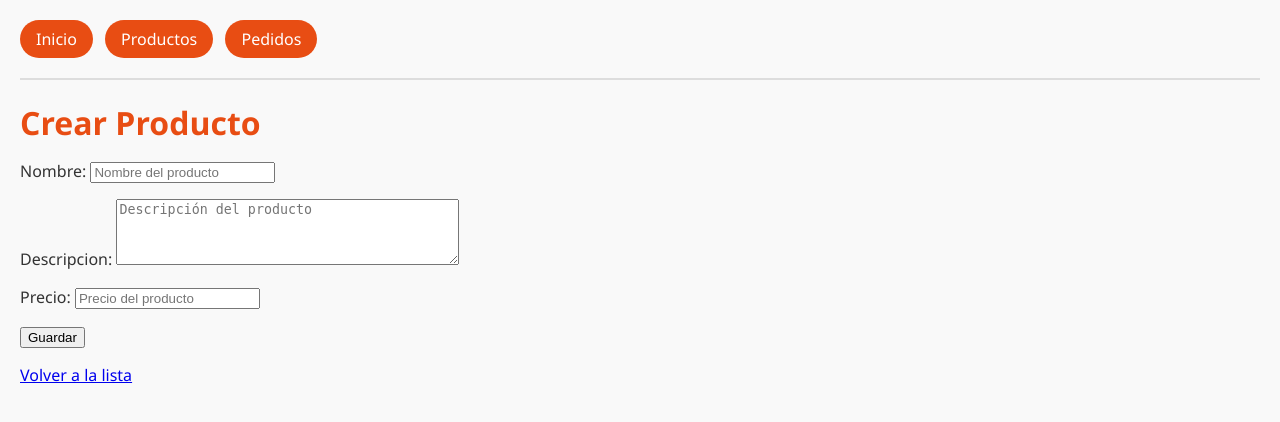
After one commit to DylanDevRamirezz/django.api, a Django app: page /productos/nuevo/ in a window 1280 px wide. The commit adds this page. Shown: the top 422 px of the page. Run offline with Django 5.2, Linux system fonts and the light colour scheme.

Commit message:
Formulario para crear productos, y lista de productos arreglada

```diff
--- a/core/urls.py
+++ b/core/urls.py
@@ -3,5 +3,5 @@ from django.urls import path, include
 
 urlpatterns = [
     path("admin/", admin.site.urls),
-    path('', include("tiendas.urls", namespace="tienda"))
+    path('', include("tienda.urls", namespace="tienda"))
 ]
--- /dev/null
+++ b/tienda/forms.py
@@ -0,0 +1,21 @@
+from django import forms
+from .models import Producto
+
+class ProductoForm(forms.ModelForm):
+    class Meta:
+        model = Producto
+        fields = ['nombre','descripcion', 'precio']
+        widgets = {
+            'nombre': forms.TextInput(attrs={
+                'placeholder': 'Nombre del producto'
+            }),
+            'descripcion': forms.Textarea(attrs={
+                'rows': 4,
+                'placeholder': 'Descripción del producto'
+            }),
+            'precio': forms.NumberInput(attrs={
+                'step': '0.01',
+                'min': 0,
+                'placeholder': 'Precio del producto'
+            })
+        }
--- a/tienda/models.py
+++ b/tienda/models.py
@@ -41,3 +41,40 @@ class Tienda(models.Model):
     nombreComercial = models.CharField(max_length=124, null=False)
     descripcion = models.TextField()
     administrador = models.ForeignKey(Usuario, related_name='admin', on_delete=models.PROTECT)
+
+class Producto(models.Model):
+    nombre = models.CharField(max_length=100)
+    descripcion = models.TextField()
+    precio = models.DecimalField(max_digits=8, decimal_places=2)
+
+    def _str_(self):
+        return self.nombre
+
+
+class Cliente(models.Model):
+    nombre = models.CharField(max_length=120)
+    correo = models.EmailField(unique=True)
+    fecha_registro = models.DateTimeField(auto_now_add=True)
+    activo = models.BooleanField(default=True)
+
+    def _str_(self):
+        return f"{self.nombre} <{self.correo}>"
+
+
+class Pedido(models.Model):
+    ESTADOS = [
+        ("CREADO", "Creado"),
+        ("PAGADO", "Pagado"),
+        ("ENVIADO", "Enviado"),
+        ("CERRADO", "Cerrado"),
+    ]
+
+    cliente = models.ForeignKey(
+        Cliente, on_delete=models.CASCADE, related_name="pedidos"
+    )
+    productos = models.ManyToManyField(Producto, related_name="pedidos")
+    estado = models.CharField(max_length=10, choices=ESTADOS, default="CREADO")
+    fecha = models.DateTimeField(auto_now_add=True)
+
+    def _str_(self):
+        return f"Pedido #{self.pk} - {self.cliente.nombre} ({self.estado})"
--- a/tienda/static/css/main.css
+++ b/tienda/static/css/main.css
@@ -0,0 +1,89 @@
+/* Estilo general del cuerpo */
+body {
+    font-family: 'Segoe UI', sans-serif;
+    margin: 20px;
+    background-color: #f9f9f9;
+    color: #333;
+}
+
+/* Títulos principales */
+h1,
+h2,
+h3 {
+    color: #e84d13;
+    margin-bottom: 15px;
+}
+
+/* Navbar estilo “pill buttons” */
+nav {
+    margin-bottom: 20px;
+}
+
+nav a {
+    display: inline-block;
+    /* Para que se comporten como botones */
+    padding: 8px 16px;
+    margin-right: 8px;
+    background-color: #e84d13;
+    /* Fondo naranja */
+    color: #fff;
+    /* Texto blanco */
+    border-radius: 9999px;
+    /* Super redondeado = pill */
+    text-decoration: none;
+    font-weight: 500;
+    transition: background 0.3s, transform 0.2s;
+}
+
+nav a:hover {
+    background-color: #c63c0f;
+    /* Un naranja más oscuro al pasar */
+    transform: translateY(-2px);
+    /* Pequeño “lift” */
+}
+
+nav a:active {
+    background-color: #a6300c;
+    /* Aún más oscuro al hacer clic */
+    transform: translateY(0);
+    /* Vuelve a su lugar */
+}
+
+/* Línea divisoria */
+hr {
+    border: none;
+    border-top: 2px solid #ddd;
+    margin: 15px 0;
+}
+
+/* Mensajes tipo alert */
+.alert {
+    padding: 12px;
+    border-radius: 6px;
+    margin: 10px 0;
+    font-size: 14px;
+}
+
+.alert-success {
+    background: #e6ffed;
+    border: 1px solid #34c759;
+    color: #1b5e20;
+}
+
+.alert-info {
+    background: #e8f4ff;
+    border: 1px solid #1e90ff;
+    color: #0a3d62;
+}
+
+.alert-warning {
+    background: #fff7e6;
+    border: 1px solid #ffb020;
+    color: #7a4f01;
+}
+
+.alert-error {
+    background: #ffecec;
+    border: 1px solid #ff3b30;
+    color: #721c24;
+}
--- a/tienda/templates/tienda/base.html
+++ b/tienda/templates/tienda/base.html
@@ -7,10 +7,10 @@
         <title>
             {% block title %}Django AI Lab{% endblock  %}
         </title>
-        <link rel="stylesheet" href="{&static 'css/main.css'}">
+        <link rel="stylesheet" href="{% static 'css/main.css' %}">
     </head>
     <body>
-        {% include "tienda/partials/navbar.html" %}
+        {% include "tienda/partials/navBar.html" %}
 
         <main class="container">
             {% block content %}{% endblock  %}
--- /dev/null
+++ b/tienda/templates/tienda/crear_producto.html
@@ -0,0 +1,15 @@
+{% extends "tienda/base.html"%}
+{% block title %} Crear Producto {% endblock %}
+
+{%block content%}
+<h1>Crear Producto</h1>
+<form method="post">
+{% csrf_token %}
+{{form.as_p}}
+<button type"sumbit">Guardar</button>
+</form>
+
+<p>
+    <a href="{% url 'tienda:lista_productos'%}">Volver a la lista</a>
+</p>
+{% endblock %}
--- a/tienda/templates/tienda/detalle_producto.html
+++ b/tienda/templates/tienda/detalle_producto.html
@@ -1,4 +1,4 @@
-{% {% extends "tienda/base.html" %}%}
+{% extends "tienda/base.html" %}
 {%block tittle%} {{producto.nombre}} {%endblock%}
 {%block content%}
 <h1>{{producto.nombre}} </h1>
--- a/tienda/templates/tienda/home.html
+++ b/tienda/templates/tienda/home.html
@@ -1,4 +1,4 @@
-{% {% extends "tienda/base.html" %}%}
+{% extends "tienda/base.html" %}
 
 {%block tittle%} Inicio {%endblock%}
 
--- a/tienda/templates/tienda/lista_pedidos.html
+++ b/tienda/templates/tienda/lista_pedidos.html
@@ -11,11 +11,11 @@
             pedido {{ped.id}}
             -Cliente:{{ped.cliente.nombre}}
             -Estado:{{ped.estado}}
-            -Fecha:{{ped.fecha|date"d/m/y"}}
+            -Fecha:{{ped.fecha|date:"d/m/Y"}}
             -Productos: {{ped.productos.count}}
         </a>
     </li>
-    {%empty%%}
+    {%empty%}
     <li>No hay Pedidos Registrados</li>
     {% endfor %}
 </ul>
--- a/tienda/templates/tienda/partials/navBar.html
+++ b/tienda/templates/tienda/partials/navBar.html
@@ -1,6 +1,6 @@
 <nav>
-    <a href="{% url 'tienda:home '%}">Inicio</a>
-    <a href="{% url 'tienda:lista_productos '%}">Productos</a>
-    <a href="{% url 'tienda:lista_pedidos '%}">Pedidos</a>
+    <a href="{% url 'tienda:home'%}">Inicio</a>
+    <a href="{% url 'tienda:lista_productos'%}">Productos</a>
+    <a href="{% url 'tienda:lista_pedidos'%}">Pedidos</a>
 </nav>
 <hr/>
--- a/tienda/urls.py
+++ b/tienda/urls.py
@@ -9,4 +9,5 @@ urlpatterns = [
     path('pedidos', views.lista_pedidos, name='lista_pedidos'),
     path('productos/<int:pk>/', views.detalle_producto, name='detalle_producto'),
     path('pedidos/<int:pk>/', views.detalle_pedido, name='detalle_pedido'),
+    path('productos/nuevo/', views.crear_producto, name='crear_producto'),
 ]
--- a/tienda/views.py
+++ b/tienda/views.py
@@ -1,14 +1,17 @@
-from django.shortcuts import render, get_object_or_404
+from django.shortcuts import redirect, render, get_object_or_404
+
+from tienda.forms import ProductoForm
 from .models import Producto, Pedido, Cliente
 
 
 def home(request):
     # render () Recibe: request, ruta  template, contexto(Diccionario)
-    return render(request, "tienda/home", {})
+    return render(request, "tienda/home.html", {})
 
 
 def lista_productos(request):
-    productos = Producto.Objects.all().order_by("nombre")
+    productos = Producto.objects.all().order_by("nombre")
+    print(productos)
     return render(request, "tienda/lista_productos.html", {"productos": productos})
 
 
@@ -17,10 +20,10 @@ def detalle_producto(request, pk):
     return render(request, "tienda/detalle_producto.html", {"producto": producto})
 
 
-def lista_pedido(request):
-    pedido = Pedido.selec_related("cliente").prefetch_related(
-        "productos").orderby("-fecha")
-    return render(request, "tienda/lista_pedido.html", {"pedidos": pedido})
+def lista_pedidos(request):
+    pedido = Pedido.objects.select_related("cliente").prefetch_related(
+        "productos").order_by("-fecha")
+    return render(request, "tienda/lista_pedidos.html", {"pedido": pedido})
 
 def detalle_pedido(request, pk):
     pedido = get_object_or_404(Pedido.objects.select_related("cliente")).prefetch_related("productos", pk=pk)
@@ -30,3 +33,14 @@ def detalle_cliente(request, pk):
     cliente = get_object_or_404(Cliente, pk=pk)
     pedidos = Cliente.pedidos.select_related("cliente".prefetch_related("productos")).order_by("-fecha")
     return render(request, "tienda/detalle_cliente.html", {"cliente": cliente, "pedidos": pedidos })
+
+def crear_producto(request):
+    print(request)
+    if request.method == 'POST':
+        form = ProductoForm(request.POST)
+        if form.is_valid():
+            form.save()
+            return redirect('tienda:lista_productos')
+    else:
+        form = ProductoForm()
+    return render(request, 'tienda/crear_producto.html', {'form': form})
```
Also changed, not shown: tienda/templates/tienda/lista_productos.html (+5 -6 lines), db.sqlite3, tienda/migrations/0003_cliente_producto_pedido.py (added).
